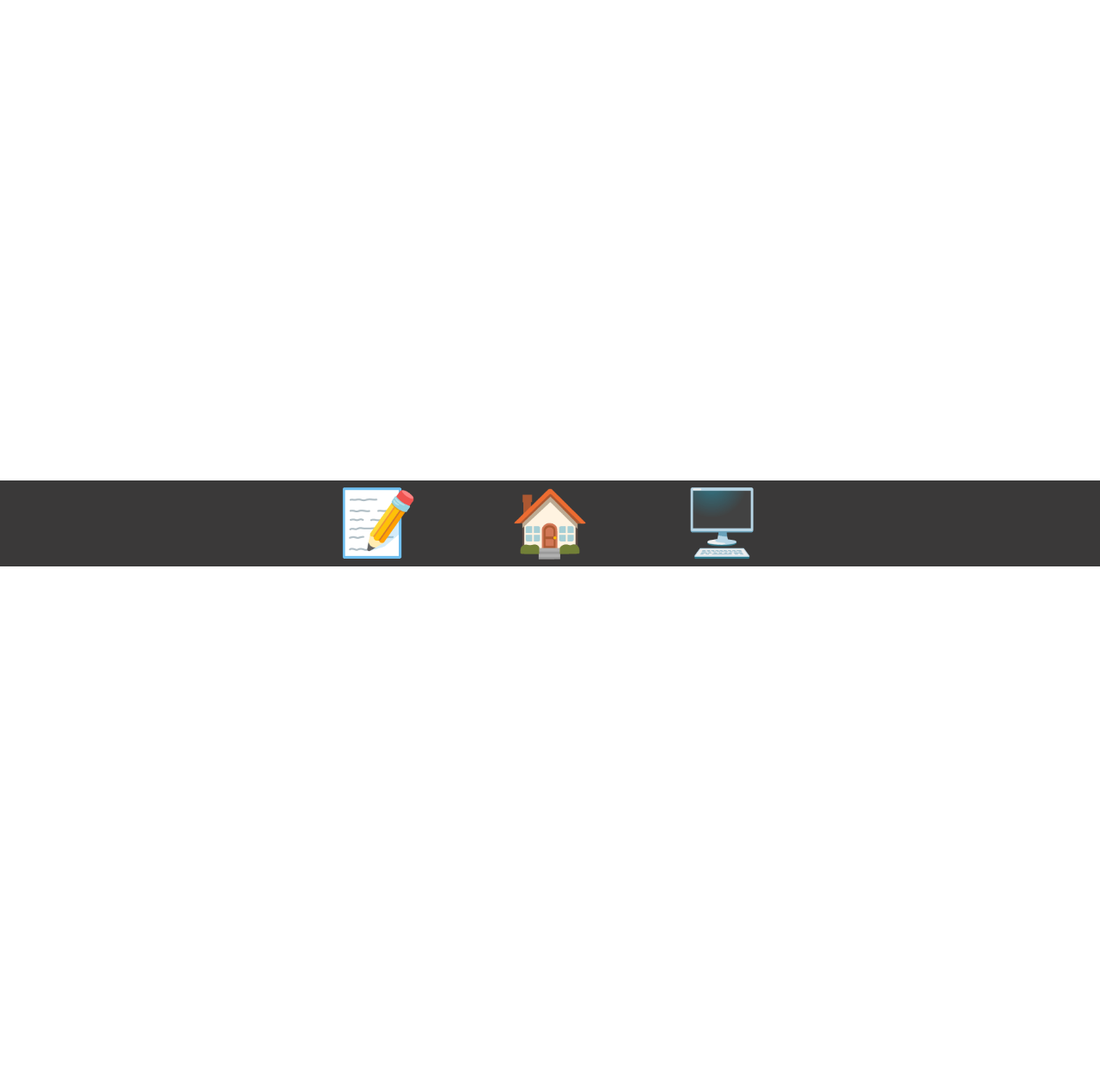
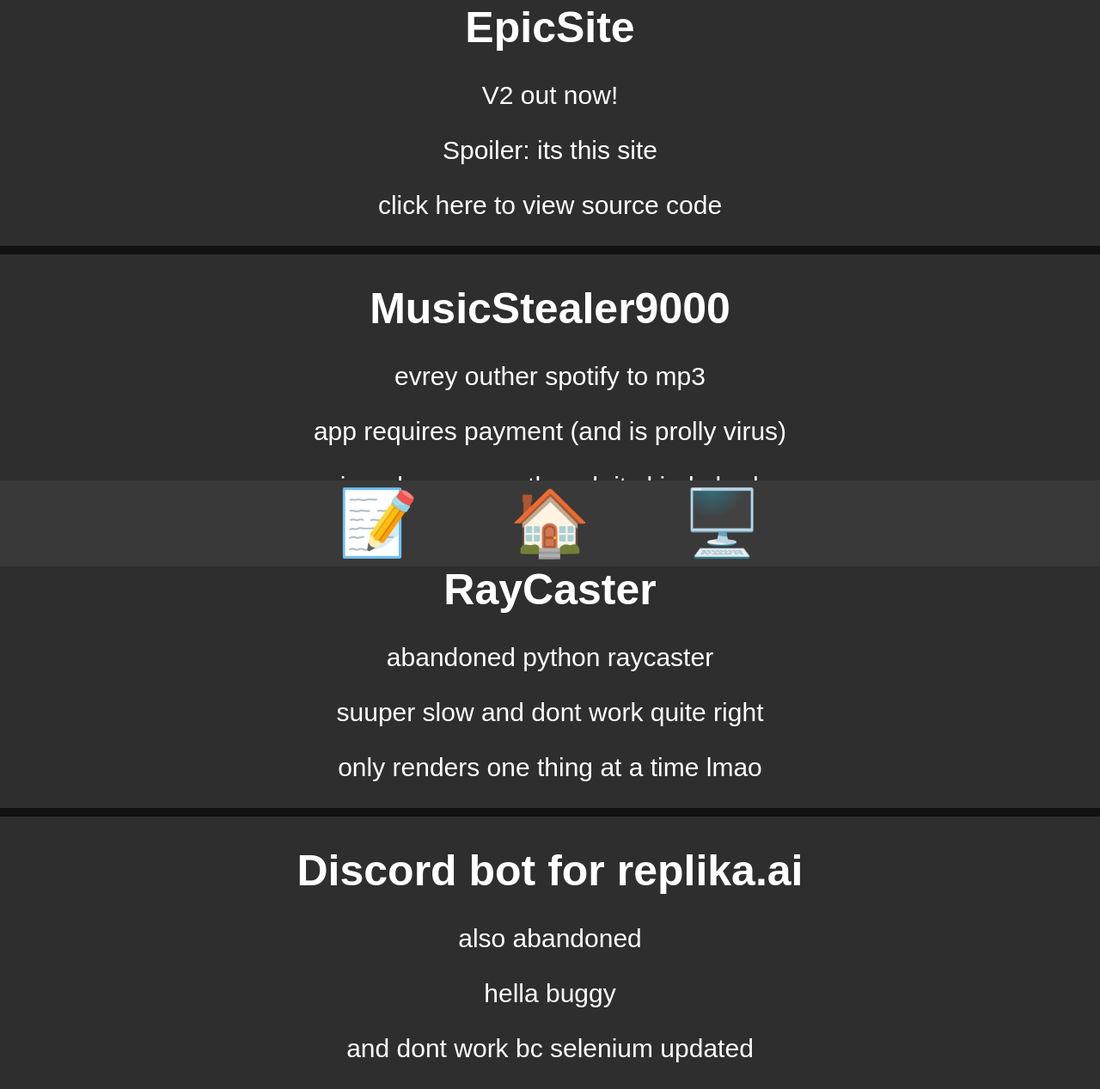
Before and after one commit to LemonsAreLimes/WebSite, a website: page frontend/MOBILE/projects.html in a window 1280 px wide. Shown: the part 141-1408 px from the top of the page at 86% size. Before the commit the page ends 800 px from the top, so only its background shows below. Drawn offline with Linux system fonts and the light colour scheme; a web font is replaced by a local one.

Commit message:
added projects

```diff
--- a/frontend/MOBILE/projects.html
+++ b/frontend/MOBILE/projects.html
@@ -13,9 +13,32 @@
         <div class="titleBar">
             <h1 class="titleText">projects</h1>
         </div>
-
-
-
+        <div class="contentArea">
+            <div class="project" onclick="window.open('https://github.com/LemonsAreLimes/WebSite')">
+                <h1 class="title">EpicSite</h1>
+                <p class="desc">V2 out now!</p>
+                <p class="desc">Spoiler: its this site</p>
+                <p class="desc">click here to view source code</p>
+            </div>
+            <div class="project" onclick="window.open('https://github.com/LemonsAreLimes/MusicStealer4000')">
+                <h1 class="title">MusicStealer9000</h1>
+                <p class="desc">evrey outher spotify to mp3</p>
+                <p class="desc">app requires payment (and is prolly virus)</p>
+                <p class="desc">so i made my own, though its kinda broken</p>
+            </div>
+            <div class="project" onclick="window.open('https://github.com/LemonsAreLimes/RayCaster-type-thing')">
+                <h1 class="title">RayCaster</h1>
+                <p class="desc">abandoned python raycaster</p>
+                <p class="desc">suuper slow and dont work quite right</p>
+                <p class="desc">only renders one thing at a time lmao</p>
+            </div>
+            <div class="project" onclick="window.open('https://github.com/LemonsAreLimes/Discord-Replika')">
+                <h1 class="title">Discord bot for replika.ai</h1>
+                <p class="desc">also abandoned</p>
+                <p class="desc">hella buggy</p>
+                <p class="desc">and dont work bc selenium updated</p>
+            </div>
+        </div>
         <div id="menu" class="menuBar">
             <a class="MenuItem" href="aboutme.html">📝</a>
             <a class="MenuItem" href="home.html">🏠</a>
--- a/frontend/MOBILE/src/contentMobile.css
+++ b/frontend/MOBILE/src/contentMobile.css
@@ -32,14 +32,13 @@
     top: 100px;
 
     width: 100vw;
-    height: calc(100vh - 200px);
 
     display: grid;
     grid-auto-flow: row;
     justify-content: center;
     align-content: top;
 
-    background-color: rgb(92, 92, 92);
+    background-color: rgb(17, 17, 17);
 }
 
 .ContentItem {
@@ -47,6 +46,17 @@
 
     background-color: rgb(17, 17, 17);
     text-align: center;
+}
+
+.project {
+    margin-top: 10px;
+
+    height: max-content;
+    width: 100vw;
+
+    background-color: rgb(46, 46, 46);
+    text-align: center;
+
 }
 
 .title{
```
Also changed, not shown: frontend/MOBILE/aboutme.html (+11 -4 lines), frontend/MOBILE/home.html (+0 -2 lines).
